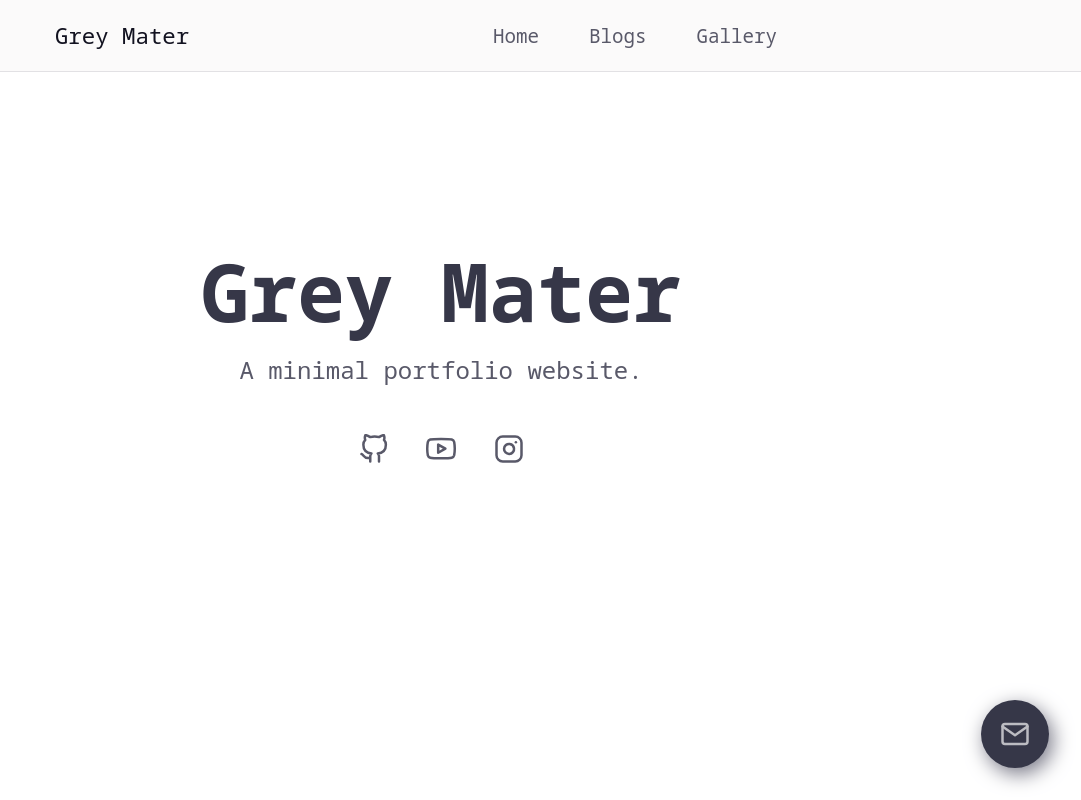
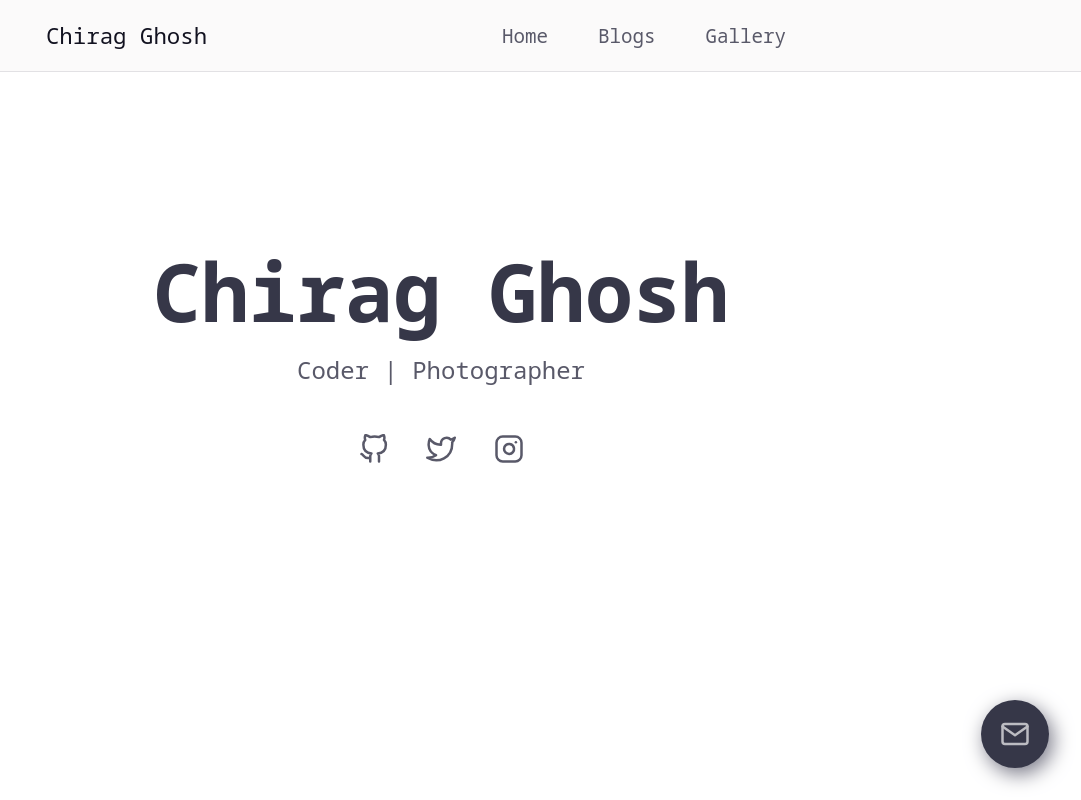
Before and after one commit to chirag-ghosh/grey-mater, a Next.js app: page / in a window 1280 px wide. Shown: the whole page, without its empty margins (199-1280 px from the left). Built offline with nearby package versions, Linux system fonts and the light colour scheme.

Commit message:
Updated basic details;

```diff
--- a/basicData.ts
+++ b/basicData.ts
@@ -1,9 +1,9 @@
-import { GitHub, Instagram, Youtube } from "react-feather";
+import { GitHub, Instagram, Twitter } from "react-feather";
 import { Biodata, Link } from "./types";
 
 export const biodata: Biodata = {
-    name: "Grey Mater",
-    tagline: "A minimal portfolio website.",
+    name: "Chirag Ghosh",
+    tagline: "Coder | Photographer",
     email: "cghosh828049@gmail.com"
 }
 
@@ -13,11 +13,11 @@ export const links: Link[] = [
         link: 'https://github.com/chirag-ghosh'
     },
     {
-        icon: Youtube,
-        link: 'https://github.com/chirag-ghosh'
+        icon: Twitter,
+        link: 'https://twitter.com/cghosh828049'
     },
     {
         icon: Instagram,
-        link: 'https://github.com/chirag-ghosh'
+        link: 'https://www.instagram.com/gallery.chiragghosh.me/'
     }
 ]
```
